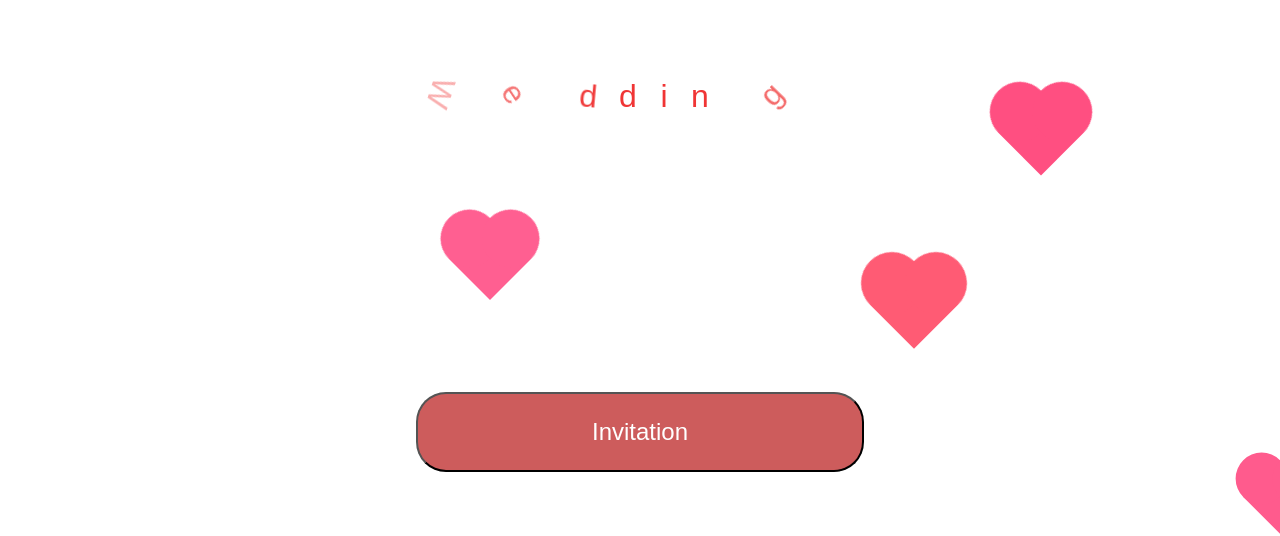
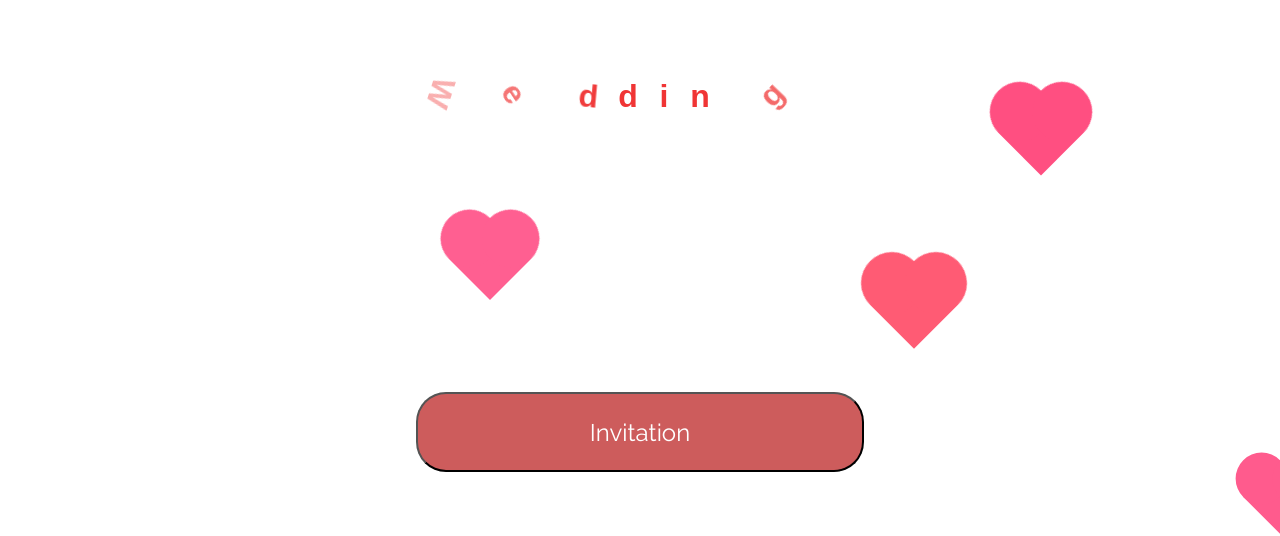
Before and after one commit to varsha-krishnaprasad/wedding-invitation, a plain HTML site: page index.html in a window 1280 px wide. Shown: the part 248-784 px from the top of the page. Drawn offline with nearby package versions, Linux system fonts and the light colour scheme.

Commit message:
card change

```diff
--- a/index.html
+++ b/index.html
@@ -88,13 +88,13 @@
 
             <div id="magic" class="loading pickup">
                 <div id="load">
-                    <div style="font-family: Trattatello, fantasy;font-size: xx-large;">g</div>
-                    <div style="font-family: Trattatello, fantasy;font-size: xx-large;">n</div>
-                    <div style="font-family: Trattatello, fantasy;font-size: xx-large;">i</div>
-                    <div style="font-family: Trattatello, fantasy;font-size: xx-large;">d</div>
-                    <div style="font-family: Trattatello, fantasy;font-size: xx-large;">d</div>
-                    <div style="font-family: Trattatello, fantasy; font-size: xx-large;">e</div>
-                    <div style="font-family: Trattatello, fantasy;font-size: xx-large;">W</div>
+                    <div style="font-family: Trattatello, fantasy;font-size: xx-large; font-weight: bold;">g</div>
+                    <div style="font-family: Trattatello, fantasy;font-size: xx-large;font-weight: bold;">n</div>
+                    <div style="font-family: Trattatello, fantasy;font-size: xx-large;font-weight: bold;">i</div>
+                    <div style="font-family: Trattatello, fantasy;font-size: xx-large;font-weight: bold;">d</div>
+                    <div style="font-family: Trattatello, fantasy;font-size: xx-large;font-weight: bold;">d</div>
+                    <div style="font-family: Trattatello, fantasy; font-size: xx-large;font-weight: bold;">e</div>
+                    <div style="font-family: Trattatello, fantasy;font-size: xx-large;font-weight: bold;">W</div>
                 </div>
                 <button onclick="myFunction()" class="invitationButton" target="blank">Invitation
                 </button>
--- a/static/css/heart.css
+++ b/static/css/heart.css
@@ -248,7 +248,7 @@
     text-align:center;
     font-size: x-large;
 
-    font-family: Trattatello, fantasy;
+
     z-index: 100000;
 
 
```
